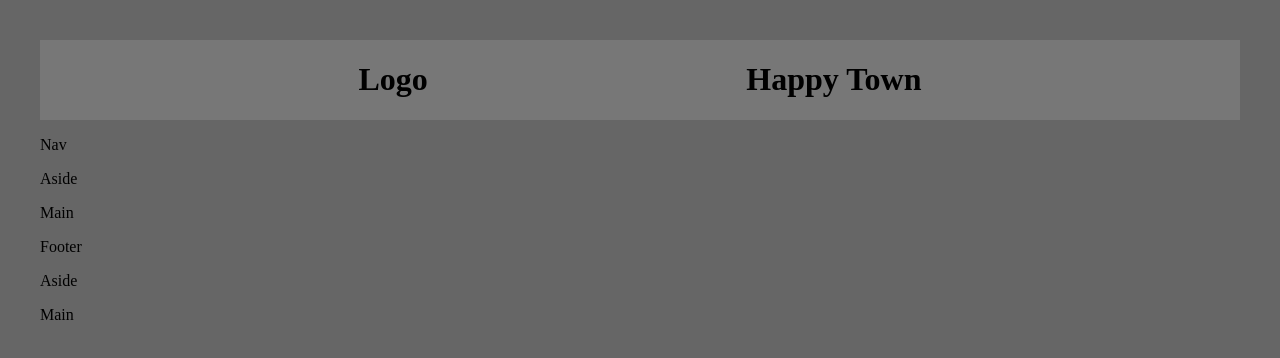
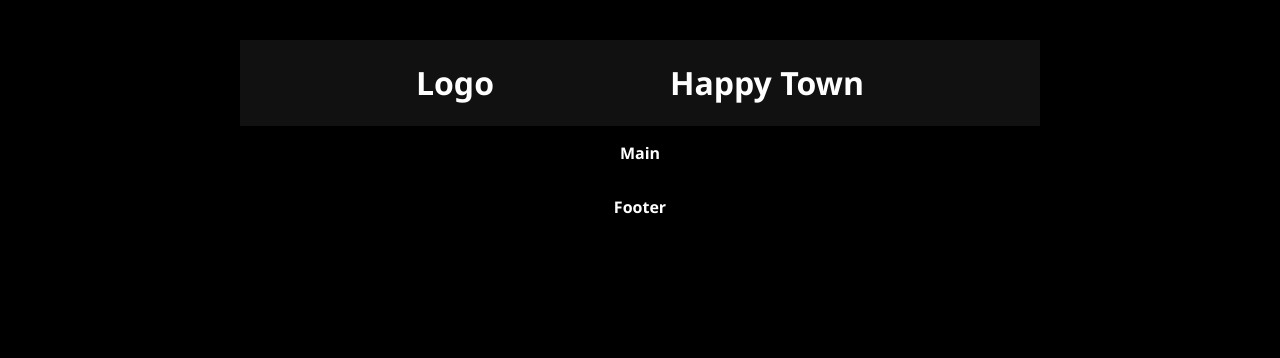
Before and after one commit to AndersBjerregaard/happy-town, a Vue app in the folder src/frontend/: page / in a window 1280 px wide. Shown: the top 358 px of the page. Built offline with nearby package versions, Linux system fonts and the light colour scheme.

Commit message:
styled some frontend

```diff
--- a/src/frontend/index.html
+++ b/src/frontend/index.html
@@ -7,7 +7,7 @@
     <!-- <link href="./src/assets/output.css" rel="stylesheet"> -->
     <title>Vite App</title>
   </head>
-  <body style="background: #666666;">
+  <body>
     <div id="app"></div>
     <script type="module" src="/src/main.ts"></script>
   </body>
--- a/src/frontend/src/App.vue
+++ b/src/frontend/src/App.vue
@@ -14,14 +14,14 @@ import HomeView from './Views/HomeView.vue'
         </div>
       </div>
     </header>
-    <nav>
-      <p>Nav</p>
-    </nav>
+    <div class="home">
       <HomeView/>
+    </div>
+    <div class="footer">
     <footer>
       <p>Footer</p>
     </footer>
-    <RouterView />
+    </div>
 </template>
 
 <style scoped>
--- a/src/frontend/src/Views/CreateUserView.vue
+++ b/src/frontend/src/Views/CreateUserView.vue
@@ -1,5 +1,5 @@
 <script setup lang="ts">
-import CreateUser from '../components/CreateUserComponent.vue'
+  import CreateuserComponent from '../components/CreateUserComponent.vue';
 </script>
 
 <template>
--- a/src/frontend/src/Views/HomeView.vue
+++ b/src/frontend/src/Views/HomeView.vue
@@ -2,9 +2,6 @@
 </script>
 
 <template>
-    <aside>
-        <p>Aside</p>
-    </aside>
     <main>
         <p>Main</p>
     </main>
--- a/src/frontend/src/assets/general.css
+++ b/src/frontend/src/assets/general.css
@@ -1,13 +1,33 @@
+* {
+  font-family: 'Segoe UI', Tahoma, Geneva, Verdana, sans-serif;
+  font-weight: bold;
+  color: white;
+}
+
+body {
+  background: black;
+}
+
 #app {
-  max-width: 1280px;
+  max-width: 800px;
   margin: 0 auto;
   padding: 2rem;
   font-weight: normal;
 }
 
 .header {
-  background: #777777;
+  background: #111111;
   display: flex;
   flex-flow: wrap;
   justify-content: space-evenly;
 }
+
+.home {
+  display: flex;
+  justify-content: center;
+}
+
+.footer {
+  display: flex;
+  justify-content: center;
+}
--- a/src/frontend/src/components/CreateUserComponent.vue
+++ b/src/frontend/src/components/CreateUserComponent.vue
@@ -22,4 +22,6 @@
   </div>
 </template>
 
-<style scoped></style>
+<style scoped>
+
+</style>
```
